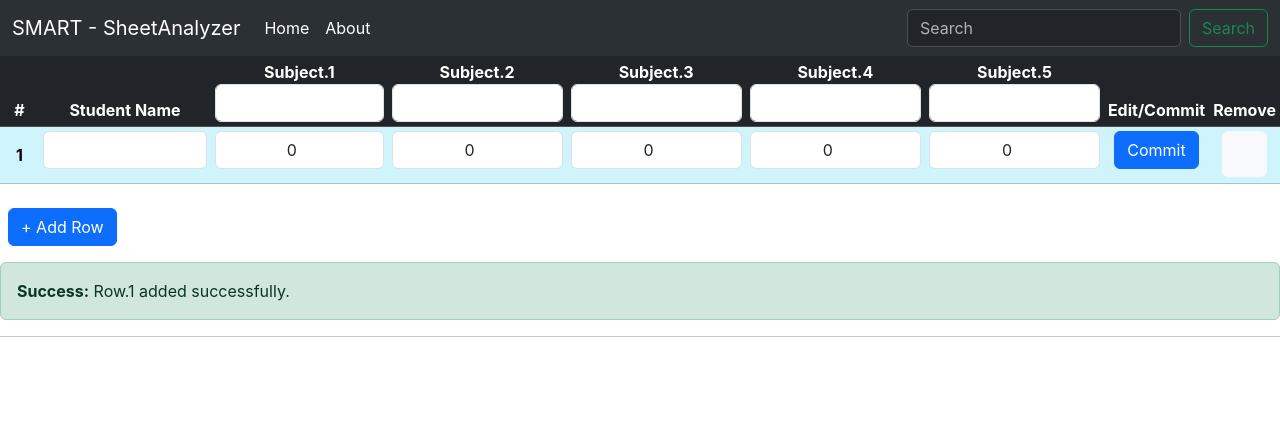
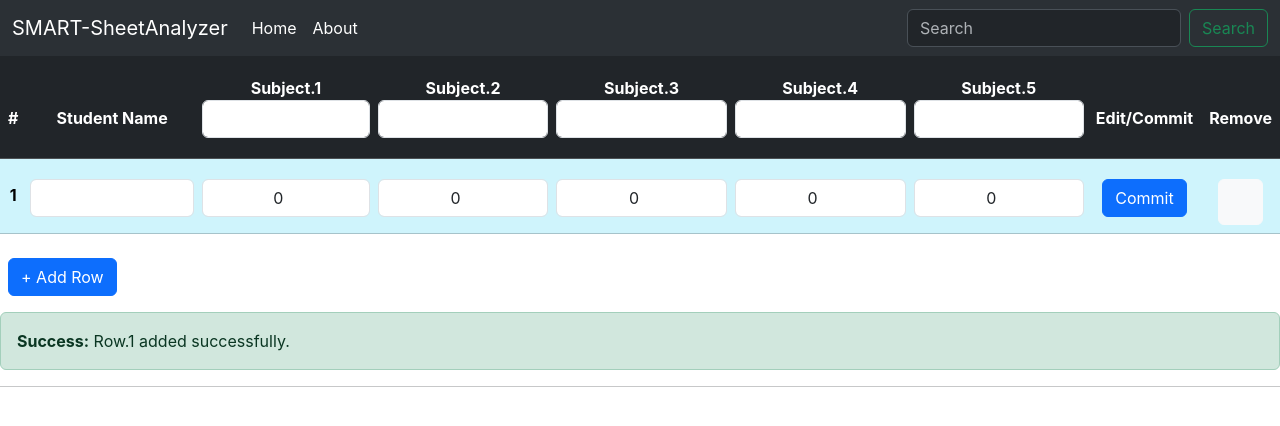
Before and after one commit to Faisal-Mujtaba-Saleem/Smart-SheetAnalyzer, a React (Create React App) app: page / in a window 1280 px wide. Both pictures are taken after a click on the element "+ Add Row". Shown: the top 426 px of the page. Built offline with nearby package versions, Linux system fonts and the light colour scheme.

Commit message:
Initial commit

```diff
--- a/public/index.html
+++ b/public/index.html
@@ -32,7 +32,7 @@
 
   <link href="https://fonts.googleapis.com/icon?family=Material+Icons" rel="stylesheet">
 
-  <title>Smart - SheetAnalyzer</title>
+  <title>SMART-SheetAnalyzer</title>
 </head>
 
 <body>
--- a/src/App.js
+++ b/src/App.js
@@ -14,10 +14,10 @@ function App() {
   return (
     <>
       <Router>
-        <Navbar title='SMART - SheetAnalyzer' searchbarText={searchbarText} setSearchbarText={setSearchbarText} />
+        <Navbar title='SMART-SheetAnalyzer' searchbarText={searchbarText} setSearchbarText={setSearchbarText} />
         <Routes>
           <Route path='/' element={<Marksheet searchbarText={searchbarText} />} />
-          <Route path='/about' element={<About appName="Smart-SheetAnalyzer" />} />
+          <Route path='/about' element={<About appName="SMART-SheetAnalyzer" />} />
         </Routes>
       </Router>
     </>
--- a/src/components/About.jsx
+++ b/src/components/About.jsx
@@ -4,14 +4,14 @@ export default function About(props) {
     return (
         <>
             <div className="container">
-                <h1 className='text-center ' style={{ margin: '10rem' }}>About Smart SheetAnalyzer</h1>
+                <h1 className='text-center ' style={{ margin: '10rem' }}>{props.appName}</h1>
                 <div className='bg-light' style={{
                     marginTop: '-8rem',
                     height: '10rem',
                     padding: '1.2rem'
                 }}>
                     <p>
-                        Hi, welcome to the Smart - SheetAnalyzer, here you can set the names of any 5 subjects and the target marks for them once you do that then you can set multple rows for multiple students with the marks they acheive for each subjects and when you commit a row the data which will you provide about a student will save to us then in the end you can see the analyzations of your sheet rows in the forms of cards in which you can see the students names, the marks which they have acheived out of targeted marks belongs to specific subject and the total of all subjects marks and in the end you can see percentage too of every student, Thanks.
+                        Hi, welcome to the {props.appName}, here you can set the names of any 5 subjects and the target marks for them once you do that then you can set multple rows for multiple students with the marks they acheive for each subjects and when you commit a row the data which will you provide about a student will save to us then in the end you can see the analyzations of your sheet rows in the forms of cards in which you can see the students names, the marks which they have acheived out of targeted marks belongs to specific subject and the total of all subjects marks and in the end you can see percentage too of every student, Thanks.
                     </p>
                 </div>
             </div>
--- a/src/components/Marksheet.jsx
+++ b/src/components/Marksheet.jsx
@@ -170,30 +170,48 @@ export default function Marksheet(props) {
             <table className="table table-dark table-sm">
                 <thead>
                     <tr style={{ textAlign: 'center' }} className='table-dark'>
-                        <th scope="col">#</th>
-                        <th scope="col">Student Name</th>
                         <th scope="col">
+                            <div className='my-4 mx-1'> # </div>
+                        </th>
+                        <th scope="col">
+                            <div className='my-4'> Student Name </div>
+                        </th>
+                        <th scope="col">
+                            <div className='my-3'>
                                 <span>Subject.1</span>
                                 <input type="text" name="sub_1-name" className='form-control text-center ' id="sub_1-name" value={subject_1Name} onChange={(e) => { setSubject_1Name(e.target.value) }} onClick={handleMarksTargetClick} />
+                            </div>
                         </th>
                         <th scope="col">
+                            <div className='my-3'>
                                 <span>Subject.2</span>
                                 <input type="text" name="sub_2-name" className='form-control text-center ' id="sub_2-name" value={subject_2Name} onChange={(e) => { setSubject_2Name(e.target.value) }} onClick={handleMarksTargetClick} />
+                            </div>
                         </th>
                         <th scope="col">
+                            <div className='my-3'>
                                 <span>Subject.3</span>
                                 <input type="text" name="sub_3-name" className='form-control text-center ' id="sub_3-name" value={subject_3Name} onChange={(e) => { setSubject_3Name(e.target.value) }} onClick={handleMarksTargetClick} />
+                            </div>
                         </th>
                         <th scope="col">
+                            <div className='my-3'>
                                 <span>Subject.4</span>
                                 <input type="text" name="sub_4-name" className='form-control text-center ' id="sub_4-name" value={subject_4Name} onChange={(e) => { setSubject_4Name(e.target.value) }} onClick={handleMarksTargetClick} />
+                            </div>
                         </th>
                         <th scope="col">
+                            <div className='my-3'>
                                 <span>Subject.5</span>
                                 <input type="text" name="sub_5-name" className='form-control text-center ' id="sub_5-name" value={subject_5Name} onChange={(e) => { setSubject_5Name(e.target.value) }} onClick={handleMarksTargetClick} />
+                            </div>
                         </th>
-                        <th scope="col">Edit/Commit</th>
-                        <th scope="col">Remove</th>
+                        <th scope="col">
+                            <div className='my-4 mx-1'> Edit/Commit </div>
+                        </th>
+                        <th scope="col">
+                            <div className='my-4 mx-1'> Remove </div>
+                        </th>
                     </tr>
                 </thead>
 
--- a/src/components/Row.jsx
+++ b/src/components/Row.jsx
@@ -195,37 +195,44 @@ export default function Row(props) {
         (
             <>
                 <tr style={{ textAlign: 'center' }} className='table-info'>
-                    <th style={{ padding: '1rem' }} scope="row">{sno}</th>
+                    <th style={{ padding: '1.5rem 0rem' }} scope="row">{sno}</th>
                     <td>
+                        <div className='mt-3 mb-1 '>
                             <input className='form-control text-center ' type="text" name="std_name-input" readOnly={readOnly} id="std_name-input" value={row.studentName} onChange={handleOnChange} />
+                        </div>
                     </td>
                     <td>
-                        {/* <span>Maths</span> */}
+                        <div className='mt-3 mb-1 '>
                             <input className='form-control text-center ' type="number" name="sub_1-Marks" readOnly={readOnly} id="sub_1-input" value={row.subject_1Marks} onChange={handleOnChange} />
+                        </div>
                     </td>
                     <td>
-                        {/* <span>Physics</span> */}
+                        <div className='mt-3 mb-1 '>
                             <input className='form-control text-center ' type="number" name="sub_2-Marks" readOnly={readOnly} id="sub_2-input" value={row.subject_2Marks} onChange={handleOnChange} />
+                        </div>
                     </td>
                     <td>
-                        {/* <span>Chemistry</span> */}
+                        <div className='mt-3 mb-1 '>
                             <input className='form-control text-center ' type="number" name="sub_3-Marks" readOnly={readOnly} id="sub_3-input" value={row.subject_3Marks} onChange={handleOnChange} />
+                        </div>
                     </td>
                     <td>
-                        {/* <span>Biology</span> */}
+                        <div className='mt-3 mb-1 '>
                             <input className='form-control text-center ' type="number" name="sub_4-Marks" readOnly={readOnly} id="sub_4-input" value={row.subject_4Marks} onChange={handleOnChange} />
+                        </div>
                     </td>
                     <td>
-                        {/* <span>S.St</span> */}
+                        <div className='mt-3 mb-1 '>
                             <input className='form-control text-center ' type="number" name="sub_5-Marks" readOnly={readOnly} id="sub_5-input" value={row.subject_5Marks} onChange={handleOnChange} />
+                        </div>
                     </td>
                     <td >
-                        <button className='btn btn-primary ' onClick={handleEdit_CommitClick}>{buttonText}
+                        <button className='btn btn-primary mt-3 mb-1 ' onClick={handleEdit_CommitClick}>{buttonText}
                             {isEditIcon && <i className="fa fa-pencil ms-2 "></i>}
                         </button>
                     </td>
                     <td >
-                        <button className='btn btn-light '>
+                        <button className='btn btn-light mt-3 mb-1 '>
                             <span className='visually-hidden '>{index}</span>
                             <i style={{ color: 'red', margin: ' 0.1rem 0' }} className="material-icons" onClick={(e) => {
                                 deleteRow(row);
```
Lines whose indentation alone changed are shown as unchanged.
